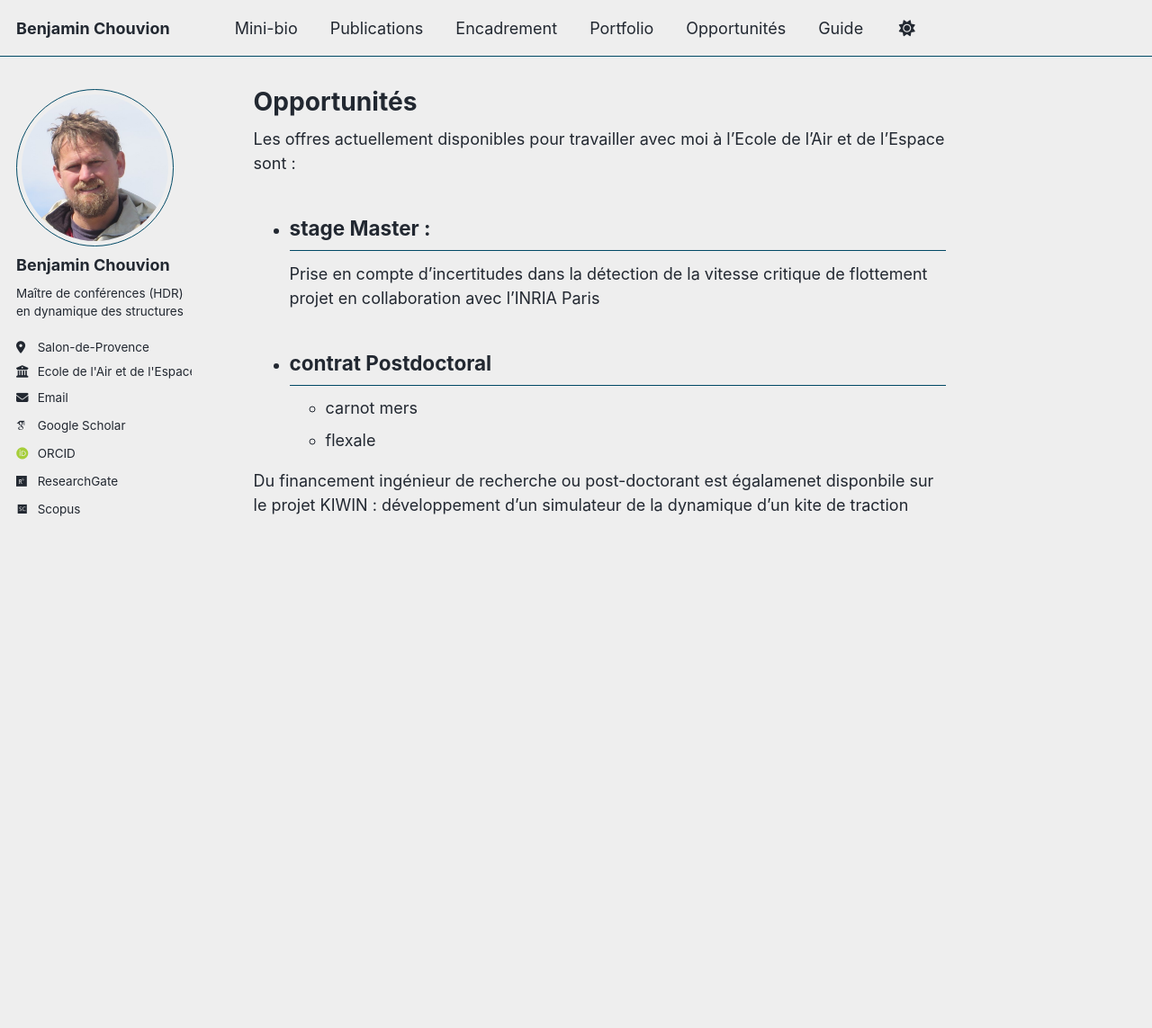
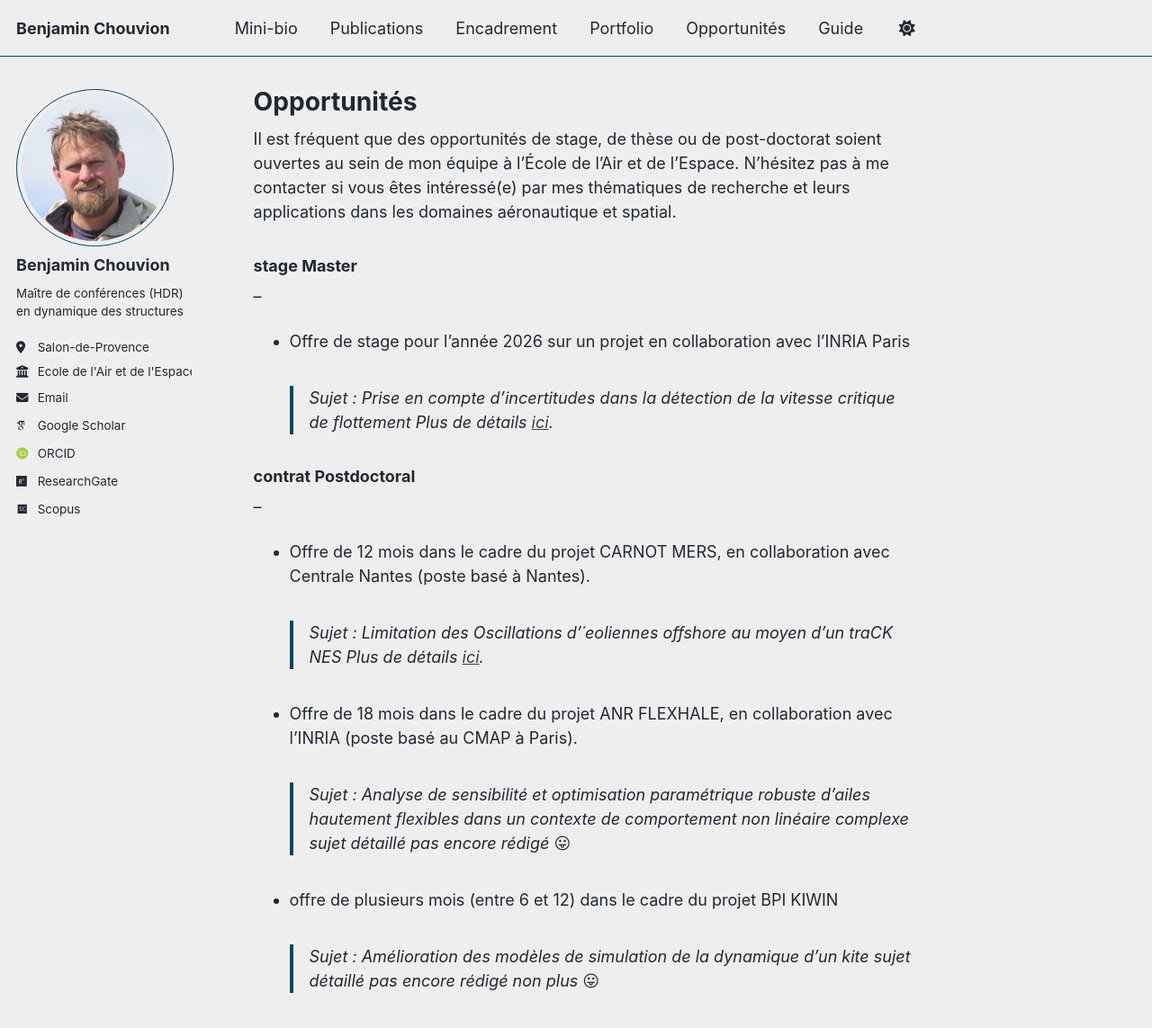
Before and after one commit to benjamin-chouvion/benjamin-chouvion.github.io, a Jekyll site: the page built from _pages/opportunites.md, in a window 1280 px wide and 1167 px high. Shown: the top 1143 px of the window at 90% size. Built offline with Jekyll 4.4.1, drawn with Linux system fonts in a browser that asks for light colours; emoji names are drawn with the system emoji font; some web fonts are replaced; a script bundle is joined from its source files by our own code; library files that are not in the unit come from our copies.

Commit message:
Update opportunites.md

```diff
--- a/_pages/opportunites.md
+++ b/_pages/opportunites.md
@@ -4,15 +4,22 @@ permalink: /opportunites/
 author_profile: true
 ---
 
-Les offres actuellement disponibles pour travailler avec moi à l'Ecole de l'Air et de l'Espace sont :
-- stage Master :
+Il est fréquent que des opportunités de stage, de thèse ou de post-doctorat soient ouvertes au sein de mon équipe à l’École de l’Air et de l’Espace. N’hésitez pas à me contacter si vous êtes intéressé(e) par mes thématiques de recherche et leurs applications dans les domaines aéronautique et spatial.
+
+### stage Master
   --
-  Prise en compte d'incertitudes dans la détection de la vitesse critique de flottement
-  projet en collaboration avec l'INRIA Paris
+- Offre de stage pour l'année 2026 sur un projet en collaboration avec l'INRIA Paris
+  > Sujet :  Prise en compte d'incertitudes dans la détection de la vitesse critique de flottement
+Plus de détails [ici](/files/sujet_stage_FLEXHALE_2026.pdf).
 
-- contrat Postdoctoral
-  --
-  - carnot mers
-  - flexale
-
-Du financement ingénieur de recherche ou post-doctorant est égalamenet disponbile sur le projet KIWIN : développement d'un simulateur de la dynamique d'un kite de traction
+### contrat Postdoctoral
+ --
+- Offre de 12 mois dans le cadre du projet CARNOT MERS, en collaboration avec Centrale Nantes (poste basé à Nantes).
+  > Sujet : Limitation des Oscillations d’´eoliennes offshore au moyen d’un traCK NES
+Plus de détails [ici](/files/LOCKNES.pdf).
+ - Offre de 18 mois dans le cadre du projet ANR FLEXHALE, en collaboration avec l'INRIA (poste basé au CMAP à Paris).
+  > Sujet : Analyse de sensibilité et optimisation paramétrique robuste d’ailes hautement flexibles dans un contexte de comportement non linéaire complexe
+sujet détaillé pas encore rédigé :stuck_out_tongue:
+- offre de plusieurs mois (entre 6 et 12) dans le cadre du projet BPI KIWIN
+  > Sujet : Amélioration des modèles de simulation de la dynamique d'un kite
+sujet détaillé pas encore rédigé non plus :stuck_out_tongue:
```
